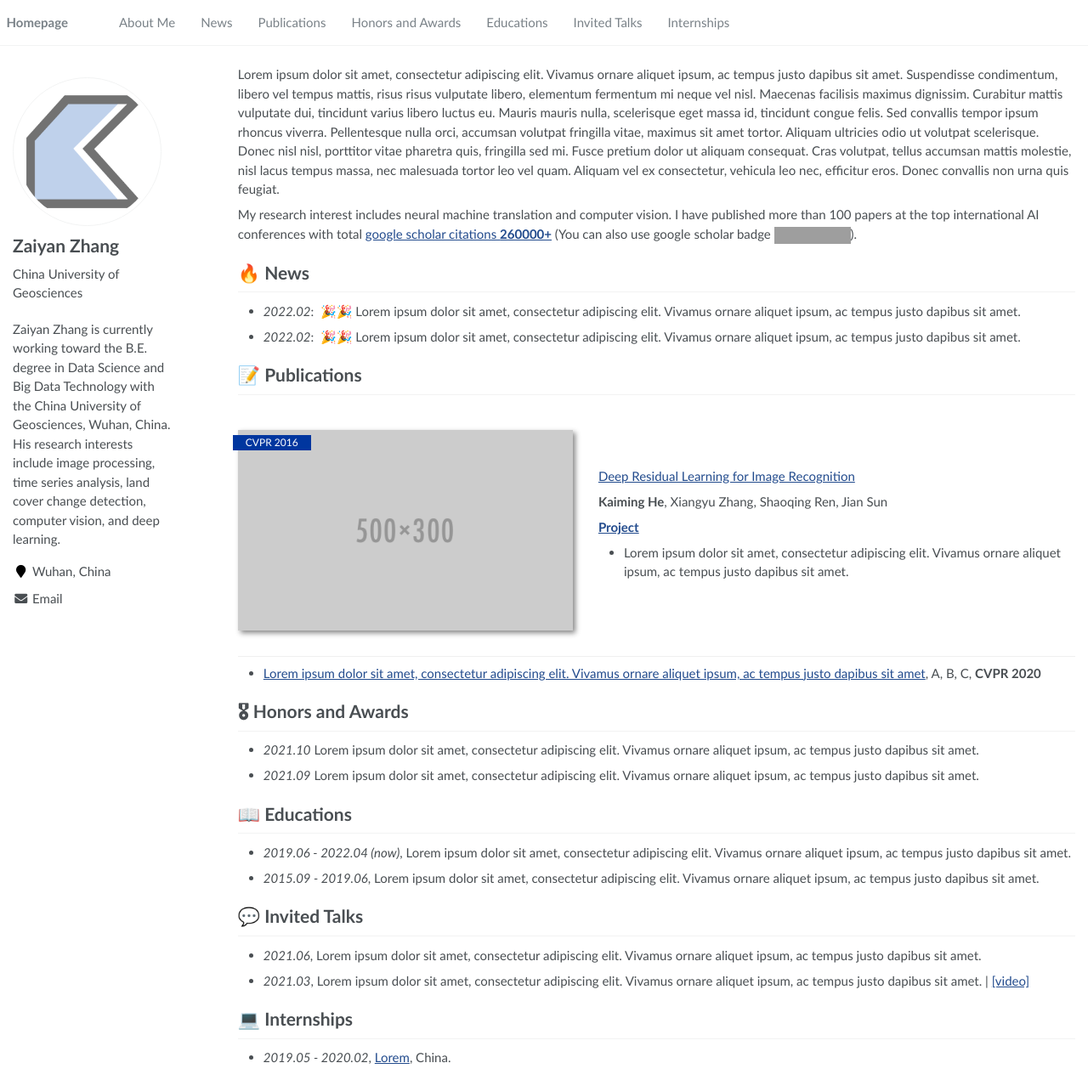
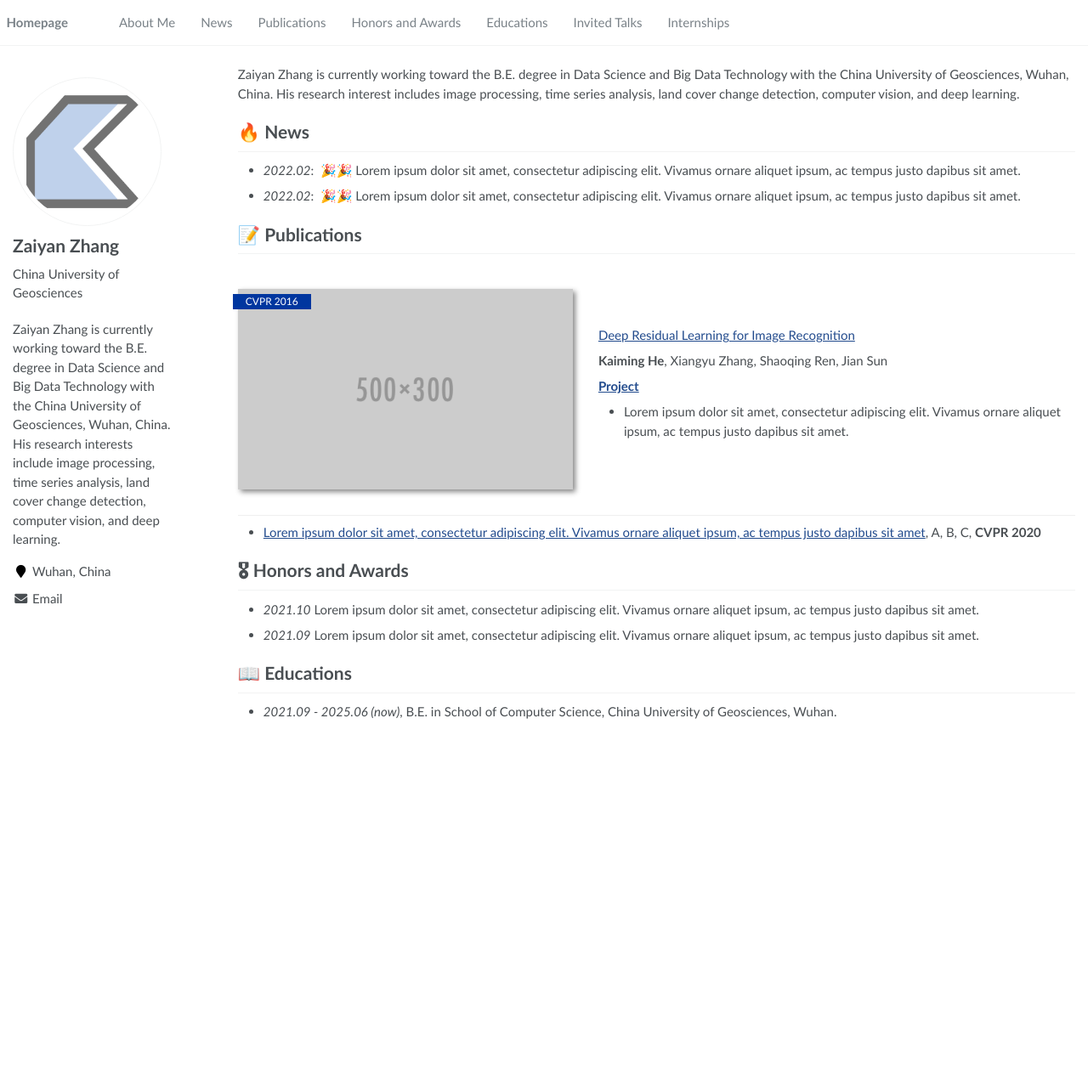
Before and after one commit to zzaiyan/zzaiyan.github.io, a Jekyll site: the page built from _pages/about.md, in a window 1280 px wide and 1271 px high. Shown: the whole window at 85% size. Built offline with Jekyll 4.4.1, drawn with Linux system fonts in a browser that asks for light colours; grey boxes are pictures that could not be loaded.

Commit message:
update education

```diff
--- a/_pages/about.md
+++ b/_pages/about.md
@@ -17,9 +17,9 @@ redirect_from:
 
 <span class='anchor' id='about-me'></span>
 
-Lorem ipsum dolor sit amet, consectetur adipiscing elit. Vivamus ornare aliquet ipsum, ac tempus justo dapibus sit amet. Suspendisse condimentum, libero vel tempus mattis, risus risus vulputate libero, elementum fermentum mi neque vel nisl. Maecenas facilisis maximus dignissim. Curabitur mattis vulputate dui, tincidunt varius libero luctus eu. Mauris mauris nulla, scelerisque eget massa id, tincidunt congue felis. Sed convallis tempor ipsum rhoncus viverra. Pellentesque nulla orci, accumsan volutpat fringilla vitae, maximus sit amet tortor. Aliquam ultricies odio ut volutpat scelerisque. Donec nisl nisl, porttitor vitae pharetra quis, fringilla sed mi. Fusce pretium dolor ut aliquam consequat. Cras volutpat, tellus accumsan mattis molestie, nisl lacus tempus massa, nec malesuada tortor leo vel quam. Aliquam vel ex consectetur, vehicula leo nec, efficitur eros. Donec convallis non urna quis feugiat.
+Zaiyan Zhang is currently working toward the B.E. degree in Data Science and Big Data Technology with the China University of Geosciences, Wuhan, China. His research interest includes image processing, time series analysis, land cover change detection, computer vision, and deep learning.
 
-My research interest includes neural machine translation and computer vision. I have published more than 100 papers at the top international AI conferences with total <a href='https://scholar.google.com/citations?user=DhtAFkwAAAAJ'>google scholar citations <strong><span id='total_cit'>260000+</span></strong></a> (You can also use google scholar badge <a href='https://scholar.google.com/citations?user=DhtAFkwAAAAJ'><img src="https://img.shields.io/endpoint?url={{ url | url_encode }}&logo=Google%20Scholar&labelColor=f6f6f6&color=9cf&style=flat&label=citations"></a>).
+<!-- My research interest includes image processing, time series analysis, land cover change detection, computer vision, and deep learning. I have published more than 100 papers at the top international AI conferences with total <a href='https://scholar.google.com/citations?user=DhtAFkwAAAAJ'>google scholar citations <strong><span id='total_cit'>260000+</span></strong></a> (You can also use google scholar badge <a href='https://scholar.google.com/citations?user=DhtAFkwAAAAJ'><img src="https://img.shields.io/endpoint?url={{ url | url_encode }}&logo=Google%20Scholar&labelColor=f6f6f6&color=9cf&style=flat&label=citations"></a>). -->
 
 
 # 🔥 News
@@ -47,12 +47,12 @@ My research interest includes neural machine translation and computer vision. I
 - *2021.09* Lorem ipsum dolor sit amet, consectetur adipiscing elit. Vivamus ornare aliquet ipsum, ac tempus justo dapibus sit amet.
 
 # 📖 Educations
-- *2019.06 - 2022.04 (now)*, Lorem ipsum dolor sit amet, consectetur adipiscing elit. Vivamus ornare aliquet ipsum, ac tempus justo dapibus sit amet.
-- *2015.09 - 2019.06*, Lorem ipsum dolor sit amet, consectetur adipiscing elit. Vivamus ornare aliquet ipsum, ac tempus justo dapibus sit amet.
+- *2021.09 - 2025.06 (now)*, B.E. in School of Computer Science, China University of Geosciences, Wuhan.
+<!-- - *2015.09 - 2019.06*, Lorem ipsum dolor sit amet, consectetur adipiscing elit. Vivamus ornare aliquet ipsum, ac tempus justo dapibus sit amet.  -->
 
-# 💬 Invited Talks
+<!-- # 💬 Invited Talks
 - *2021.06*, Lorem ipsum dolor sit amet, consectetur adipiscing elit. Vivamus ornare aliquet ipsum, ac tempus justo dapibus sit amet.
 - *2021.03*, Lorem ipsum dolor sit amet, consectetur adipiscing elit. Vivamus ornare aliquet ipsum, ac tempus justo dapibus sit amet.  \| [\[video\]](https://github.com/)
 
 # 💻 Internships
-- *2019.05 - 2020.02*, [Lorem](https://github.com/), China.
+- *2019.05 - 2020.02*, [Lorem](https://github.com/), China. -->
```
